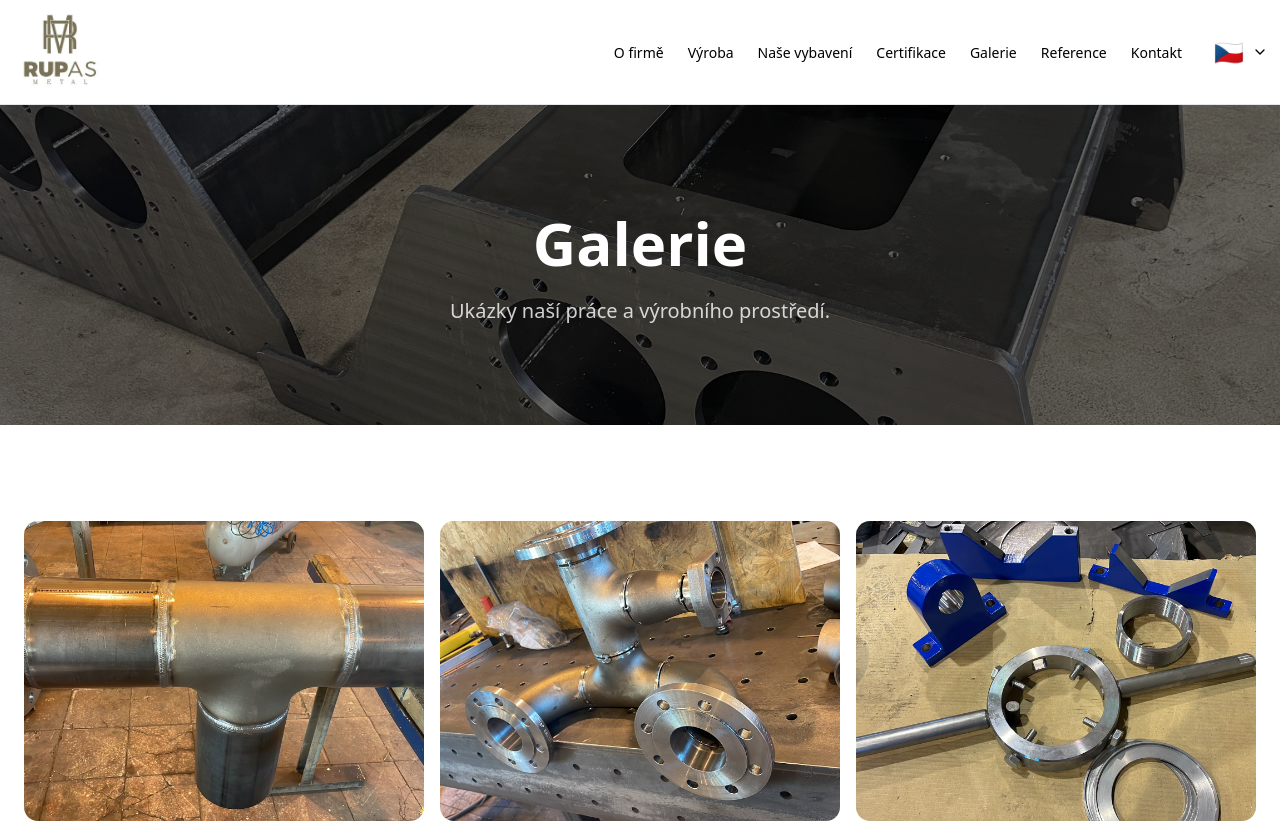
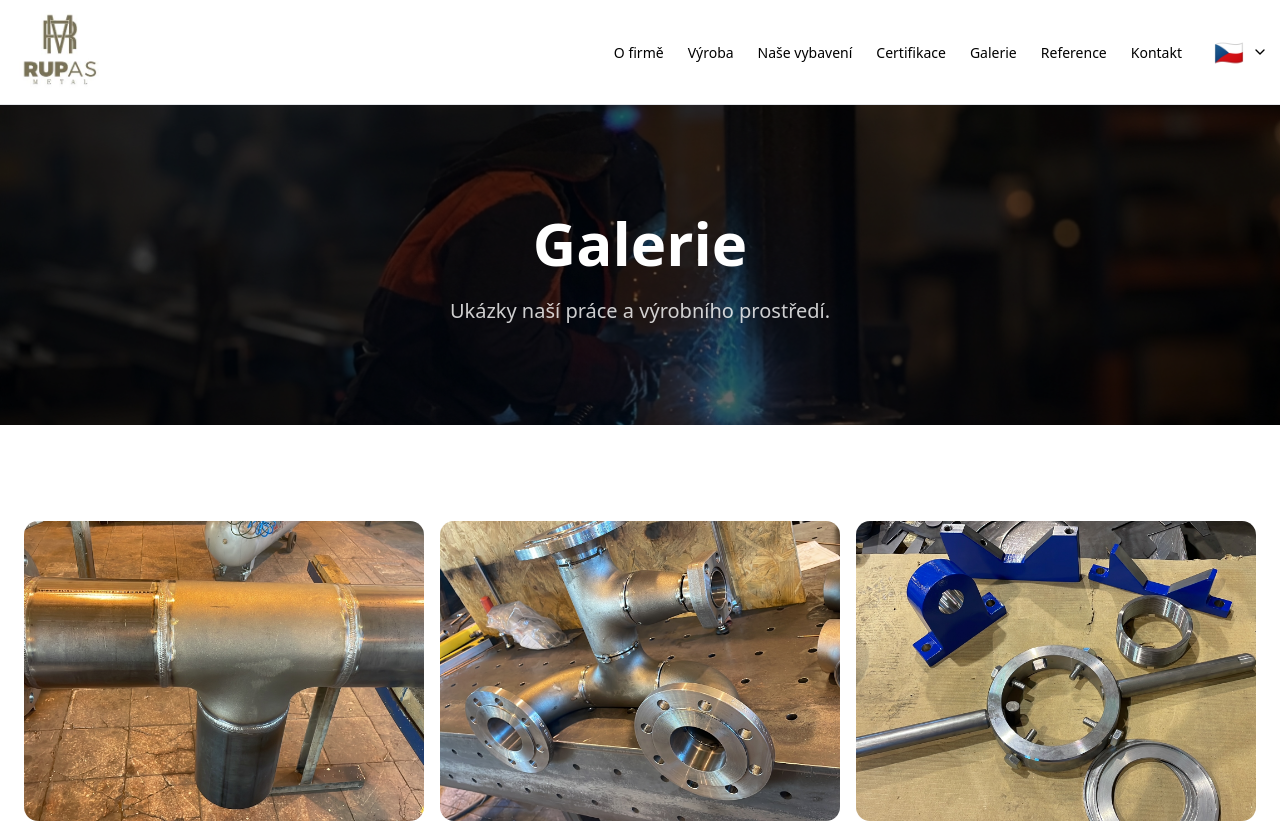
Before and after one commit to suchanek-tom/Rupas-metal-2026, a React (Vite) app: page /#/galerie in a window 1280 px wide. Shown: the top 823 px of the page. Built offline with nearby package versions, Linux system fonts and the light colour scheme.

Commit message:
fix(Header-image): Fix path for header images

```diff
--- a/src/pages/Gallery.tsx
+++ b/src/pages/Gallery.tsx
@@ -28,7 +28,7 @@
       <section className="relative flex items-center justify-center min-h-[40vh] overflow-hidden">
         <div
           className="absolute inset-0 bg-cover bg-center"
-          style={{ backgroundImage: "url('/images/img11.jpg')" }}
+          style={{ backgroundImage: "url('/images/rupas-main-photo.png')" }}
         />
         <div className="absolute inset-0 bg-black/60" />
         <div className="relative z-10 container mx-auto px-6 text-center py-20">
--- a/src/pages/Production.tsx
+++ b/src/pages/Production.tsx
@@ -24,7 +24,7 @@
       <section className="relative flex items-center justify-center min-h-[40vh] overflow-hidden">
         <div
           className="absolute inset-0 bg-cover bg-center"
-          style={{ backgroundImage: "url('/images/img11.jpg')" }}
+          style={{ backgroundImage: "url('/images/rupas-main-photo.png')" }}
         />
         <div className="absolute inset-0 bg-black/60" />
         <div className="relative z-10 container mx-auto px-6 text-center py-20">
```
